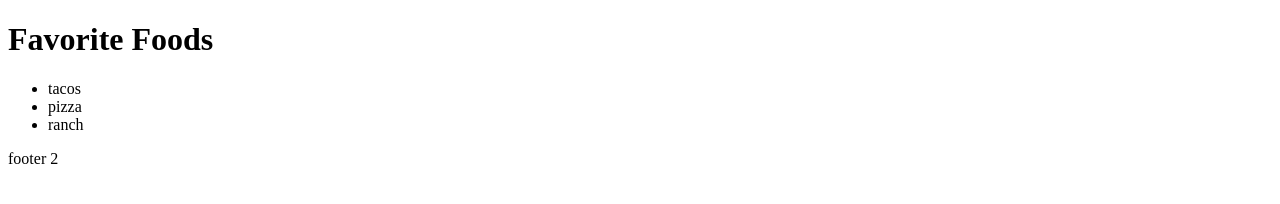
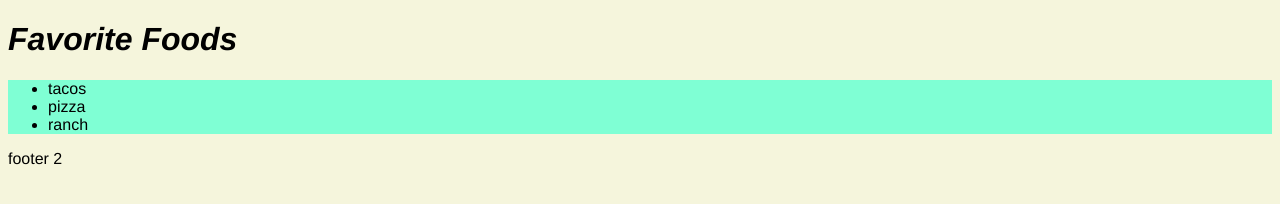
Before and after one commit to rbektashi/favorite-food, a plain HTML site: page index.html in a window 1280 px wide. Drawn offline with Linux system fonts and the light colour scheme.

Commit message:
made some awful styling changes

```diff
--- a/index.html
+++ b/index.html
@@ -4,6 +4,7 @@
     <meta charset="UTF-8" />
     <meta name="viewport" content="width=device-width, initial-scale=1.0" />
     <title>Favorite Foods</title>
+  <link rel="stylesheet" href="styles.css">
   </head>
   <h1>Favorite Foods</h1>
   <ul>
--- a/styles.css
+++ b/styles.css
@@ -0,0 +1,12 @@
+body{
+    font-family: helvetica;
+    background-color: beige;
+}
+
+h1{
+    font-style: oblique;
+}
+
+ul{
+    background-color: aquamarine;
+}
```
